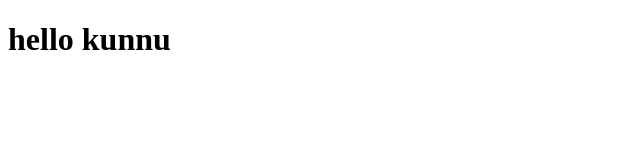
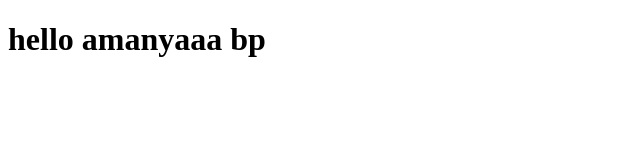
Before and after one commit to Kunu316/courseratest, a plain HTML site: page site/index.html in a window 1280 px wide. Shown: the whole page, without its empty margins (0-640 px from the left). Drawn offline with Linux system fonts and the light colour scheme.

Commit message:
small addition to our page content.

```diff
--- a/site/index.html
+++ b/site/index.html
@@ -4,6 +4,6 @@
 	<title>hello coursera!</title>
 </head>
 <body>
-<h1>hello kunnu</h1>
+<h1>hello amanyaaa bp</h1>
 </body>
 </html>
```
